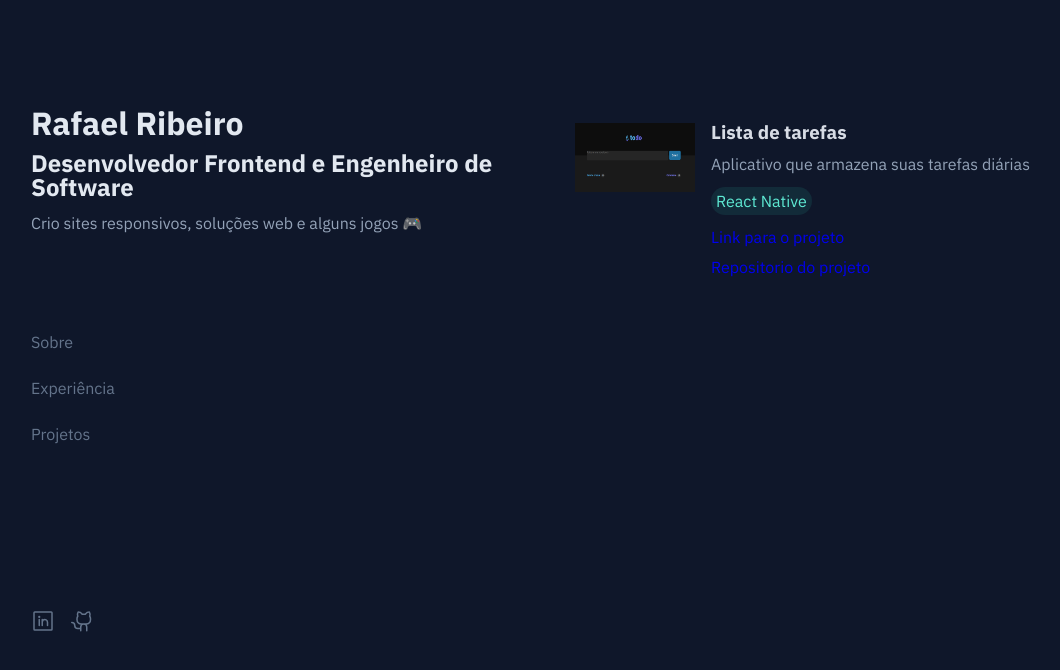
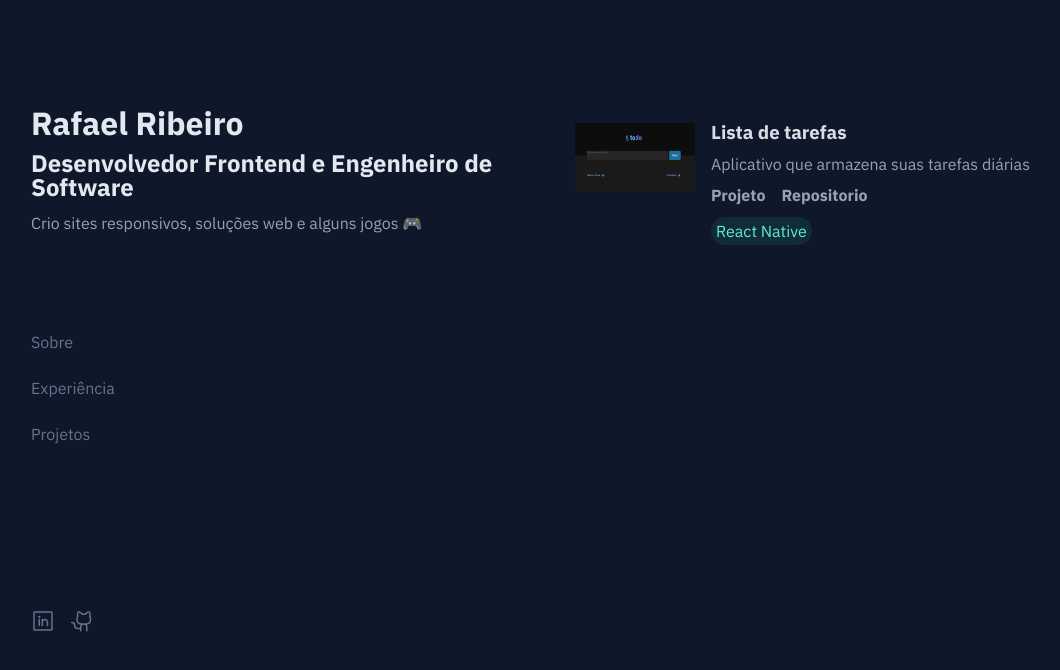
Before and after one commit to RafahOlive/portfolio, a React (Vite) app: page / in a window 1280 px wide. Both pictures are taken after a click on the button "Projetos". Shown: the top 670 px of the page, without its empty margins (81-1141 px from the left). Built offline with nearby package versions, Linux system fonts and the light colour scheme.

Commit message:
Estilizado box projetos

```diff
--- a/src/components/ProjectBox/index.tsx
+++ b/src/components/ProjectBox/index.tsx
@@ -1,4 +1,4 @@
-import { BubbleTechs, ImageBox, MainBox, TechBox, TextBox } from "./style";
+import { BubbleTechs, ImageBox, LinkBox, MainBox, TechBox, TextBox } from "./style";
 
 type ProjectBoxProps = {
   title: string;
@@ -17,15 +17,17 @@ export function ProjectBox(props: ProjectBoxProps) {
       <TextBox>
         <h3>{props.title}</h3>
         <p>{props.description}</p>
+        <LinkBox>
+          <a href={props.link} target="_blank">
+            Projeto
+          </a>
+          <a href={props.github} target="_blank">
+            Repositorio
+          </a>
+        </LinkBox>
         <TechBox>
           <BubbleTechs>React Native</BubbleTechs>
         </TechBox>
-        <a href={props.link} target="_blank">
-          Link para o projeto
-        </a>
-        <a href={props.github} target="_blank">
-          Repositorio do projeto
-        </a>
       </TextBox>
     </MainBox>
   );
--- a/src/components/ProjectBox/style.ts
+++ b/src/components/ProjectBox/style.ts
@@ -3,19 +3,20 @@ import { devices } from "../../objects/sizes";
 
 export const MainBox = styled.div`
   width: 576px;
-  height: 154px;
+  height: auto;
+
+  padding: 1rem;
 
   border-radius: 5px;
 
   display: flex;
   flex-direction: row;
 
-  /* cursor: pointer; */
-
   transition: 0.3s;
 
   &:hover {
-    background: #0c1f4a;
+    background: rgba(93, 104, 131, 0.1);
+    border: 1px solid rgba(255, 255, 255, 0.1);
   }
 
   @media ${devices.mobileL} {
@@ -28,26 +29,20 @@ export const MainBox = styled.div`
     flex-direction: column;
     order: 2;
   }
-`
+`;
 
 export const ImageBox = styled.div`
-  background: #cda2a2;
-
-  margin-top: 1rem;
-  margin-left: 1rem;
   margin-right: 1rem;
 
   width: 120px;
   height: 68.9px;
 
-  img{
+  img {
     width: 120px;
     height: 68.9px;
   }
 
   @media ${devices.mobileL} {
-    background: #cda2a2;
-
     margin-top: 1rem;
     margin-left: 0;
     margin-right: 0;
@@ -57,25 +52,33 @@ export const ImageBox = styled.div`
 
     order: 1;
   }
-`
+`;
 
 export const TextBox = styled.div`
   display: flex;
   flex-direction: column;
   gap: 0.9rem;
 
-  margin-top: 1rem;
-  margin-right: 1rem;
-
   h3 {
     color: #d7dce5;
   }
-`
+`;
+
+export const LinkBox = styled.div`
+  display: flex;
+  flex-direction: row;
+  gap: 1rem;
+
+  a{
+    color: #94A3B8;
+    font-weight: bold;
+  }
+`;
 
 export const TechBox = styled.div`
   display: flex;
   gap: 10px;
-`
+`;
 
 export const BubbleTechs = styled.div`
   width: auto;
@@ -93,4 +96,4 @@ export const BubbleTechs = styled.div`
   background: #122b39;
 
   color: #5ee9d3;
-`
+`;
```
